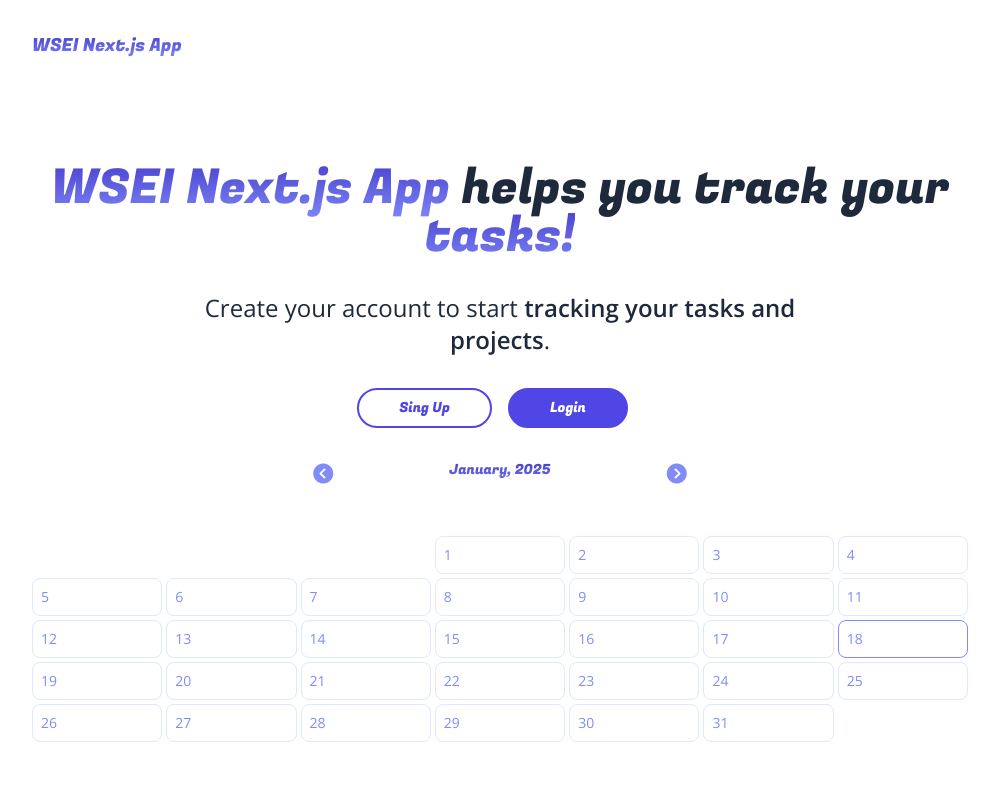
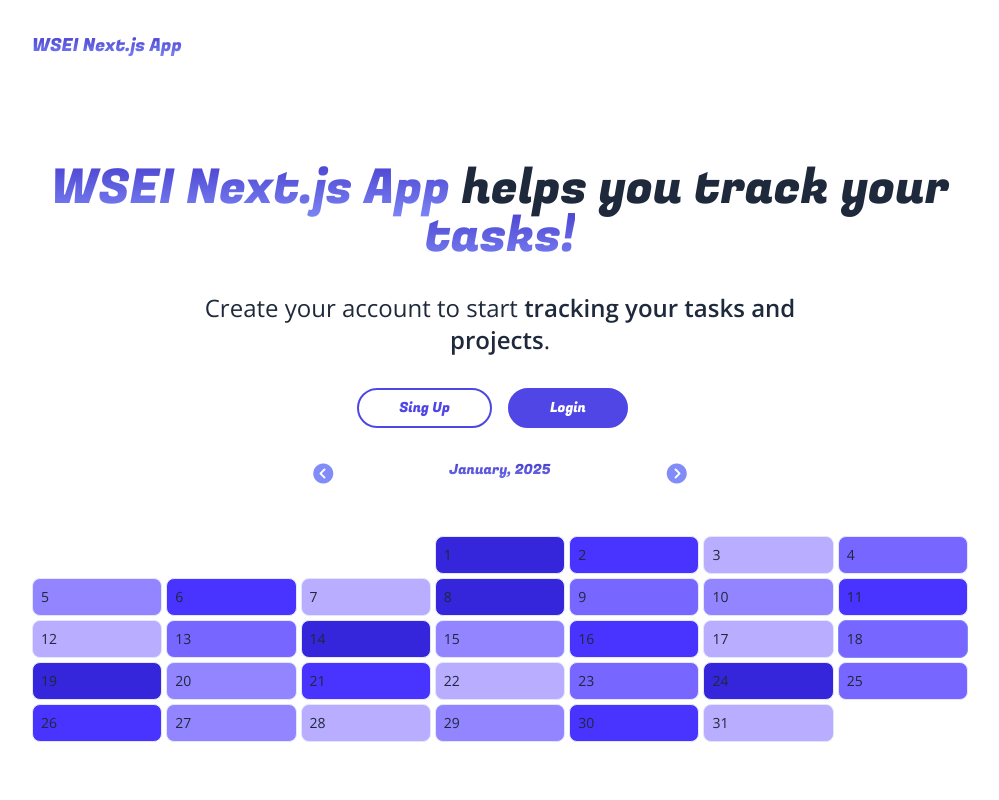
Before and after one commit to alekskoloch/WSEITaskTracker, a Next.js app: page / in a window 1280 px wide. Shown: the top 800 px of the page, without its empty margins (140-1139 px from the left). Built offline with nearby package versions, Linux system fonts and the light colour scheme; no server answers.

Commit message:
Disable calenedr functionality in landing page

```diff
--- a/components/Calendar.js
+++ b/components/Calendar.js
@@ -1,12 +1,14 @@
 'use client';
 import { Newsreader } from 'next/font/google';
 import { gradients } from '@/utils/gradients';
-import { baseTaskNumbers, demoData } from '@/utils/data';
+import { baseTaskNumbers } from '@/utils/data';
 import React, { useState } from 'react';
 import { Fugaz_One } from 'next/font/google';
-import { useAuth } from '@/context/AuthContext'; // Dodano użycie AuthContext
+import { useAuth } from '@/context/AuthContext';
 import { db } from '@/firebase';
 import { doc, updateDoc, arrayUnion } from 'firebase/firestore';
+import { usePathname } from 'next/navigation'
+import Link from 'next/link'
 
 const fugaz = Fugaz_One({ subsets: ["latin"], weight: ['400'] });
 
@@ -20,21 +22,27 @@ const days = [
 ];
 
 export default function Calendar({ completeData }) {
-    const { currentUser } = useAuth(); // Pobierz zalogowanego użytkownika z kontekstu
+    const { currentUser } = useAuth();
     const now = new Date();
     const currentMonth = now.getMonth();
 
-
-
     const [selectedMonth, setSelectMonth] = useState(months[currentMonth]);
     const [selectedYear, setSelectedYear] = useState(now.getFullYear());
-    const [selectedDay, setSelectedDay] = useState(null); // Dzień wybrany do dodania zadania
-    const [taskModalVisible, setTaskModalVisible] = useState(false); // Widoczność formularza
-    const [taskDetails, setTaskDetails] = useState({ title: "", description: "", status: "To Do" }); // Dane zadania
+    const [selectedDay, setSelectedDay] = useState(null);
+    const [taskModalVisible, setTaskModalVisible] = useState(false);
+    const [taskDetails, setTaskDetails] = useState({ title: "", description: "", status: "To Do" });
+
+    let isDemo = false;
 
     const numericMonth = months.indexOf(selectedMonth);
-    const data = {}; // Placeholder na dane miesięczne (zastąp własnymi)
+    let data = {};
 
+    const pathname = usePathname();
+    if (pathname === '/') {
+        data = baseTaskNumbers;
+        isDemo = true;
+    }
+    else {
         const tasks = completeData?.tasks || {};
         Object.keys(tasks).forEach((taskDate) => {
             const [year, month, day] = taskDate.split('-');
@@ -42,6 +50,9 @@ export default function Calendar({ completeData }) {
                 data[day] = tasks[taskDate].length;
             }
         });
+    }
+
+
 
     function handleIncrementMonth(val) {
         if (numericMonth + val < 0) {
@@ -125,10 +136,11 @@ export default function Calendar({ completeData }) {
                                 <div
                                     key={dayOfWeekIndex}
                                     style={{ background: color }}
-                                    className={`text-xs sm:text-sm border border-solid p-2 flex items-center gap-2 justify-between rounded-lg duration-200 transform hover:scale-105 cursor-pointer ${
+                                    className={`text-xs sm:text-sm border border-solid p-2 flex items-center gap-2 justify-between rounded-lg duration-200 transform hover:scale-105 ${
                                         isToday ? 'border-indigo-400' : 'border-indigo-100'
-                                    } ${color === 'white' ? 'text-indigo-400' : ''}`}
+                                    } ${color === 'white' ? 'text-indigo-400' : ''} ${(isDemo ? '' : 'cursor-pointer')}`}
                                     onClick={() => {
+                                        if (isDemo) return;
                                         setSelectedDay(dayIndex);
                                         setTaskModalVisible(true);
                                     }}
--- a/components/Dashboard.js
+++ b/components/Dashboard.js
@@ -12,7 +12,7 @@ const fugaz = Fugaz_One({ subsets: ['latin'], weight: ['400'] });
 
 export default function Dashboard() {
     const { currentUser, loading } = useAuth();
-    const [tasks, setTasks] = useState(null); // Taski na dzisiejszy dzień
+    const [tasks, setTasks] = useState(null);
     const [userDataObj, setUserDataObj] = useState({});
     const now = new Date();
     const todayKey = `${now.getFullYear()}-${now.getMonth() + 1}-${now.getDate()}`;
@@ -29,7 +29,6 @@ export default function Dashboard() {
                     const userData = docSnapshot.data();
                     setUserDataObj(userData);
 
-                    // Pobierz taski na dzisiejszy dzień
                     const dailyTasks = userData?.tasks?.[todayKey] || [];
                     setTasks(dailyTasks.length > 0 ? dailyTasks : null);
                 }
```
Lines whose indentation alone changed are shown as unchanged.
